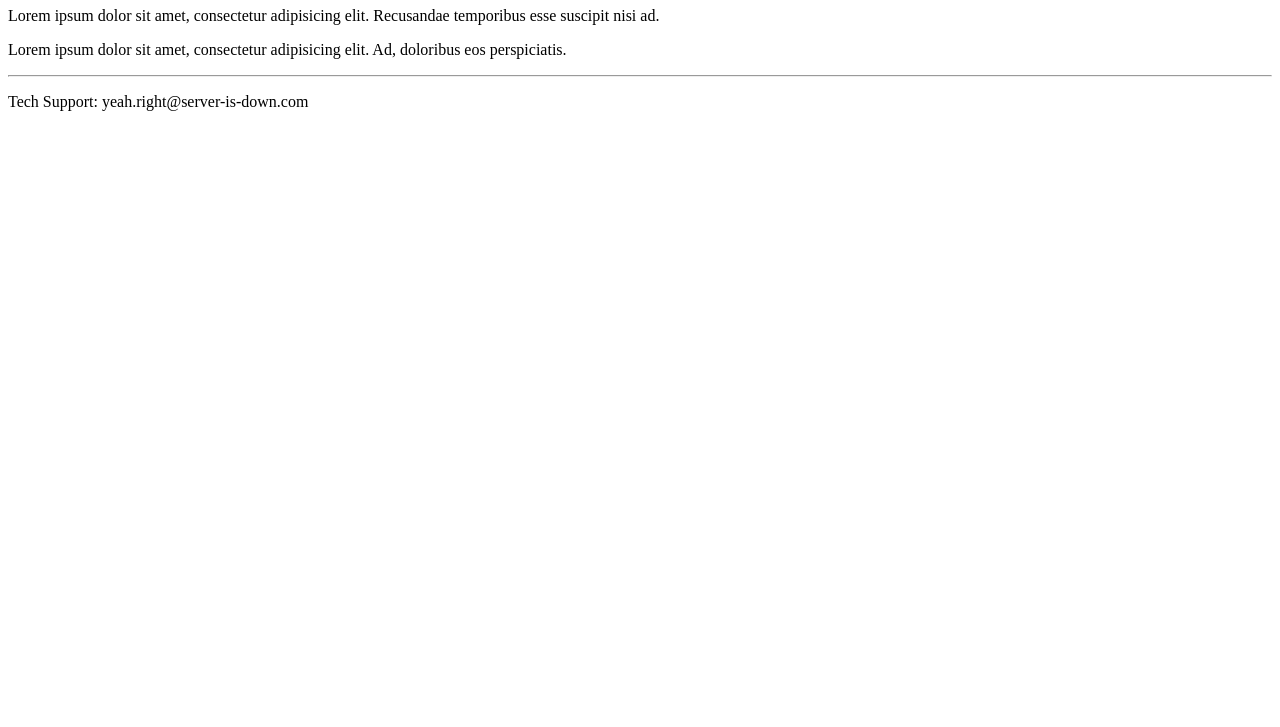
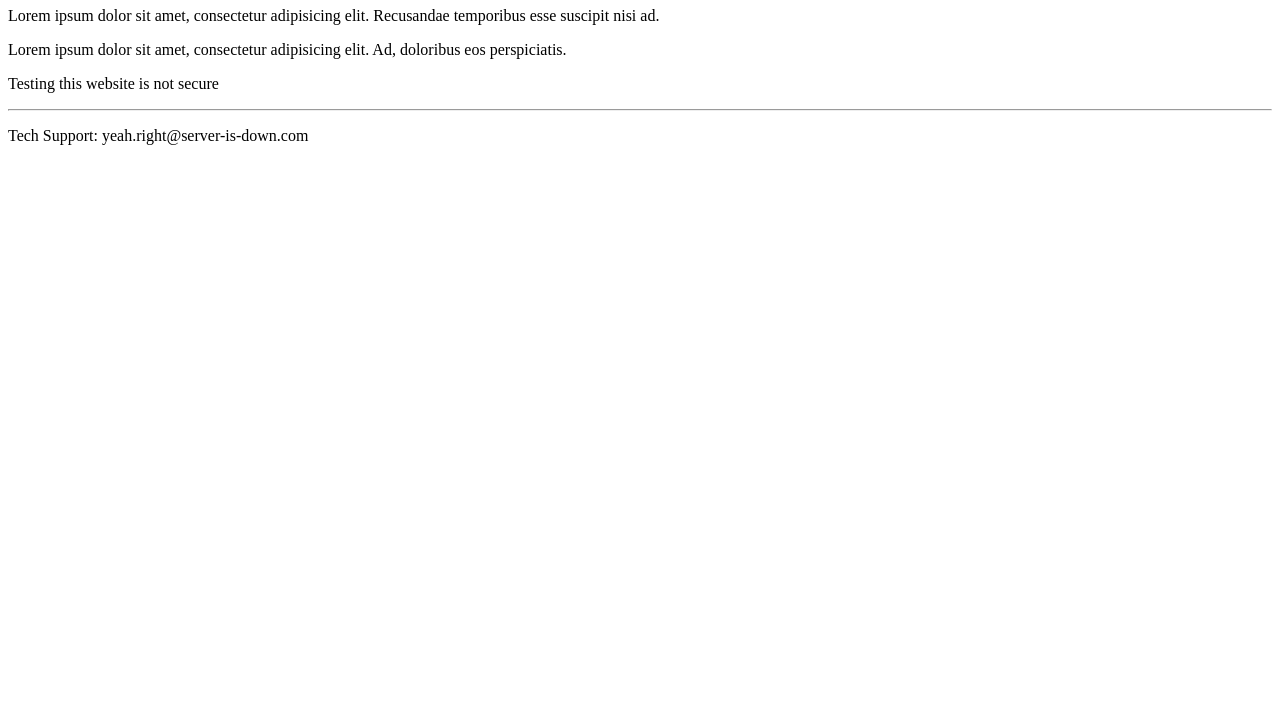
Before and after one commit to tatastummy/coursera-testing, a plain HTML site: page index.html in a window 1280 px wide. Shown: the part 73-800 px from the top of the page. Drawn offline with Linux system fonts and the light colour scheme.

Commit message:
Update index.html

```diff
--- a/index.html
+++ b/index.html
@@ -7,6 +7,7 @@
     <h1>HTML is Structure Only</h1>
     <p>Lorem ipsum dolor sit amet, consectetur adipisicing elit. Recusandae temporibus esse suscipit nisi ad.</p>
     <p>Lorem ipsum dolor sit amet, consectetur adipisicing elit. Ad, doloribus eos perspiciatis.</p>
+    <p>Testing this website is not secure</p>
     <footer>
       <hr>
       <p>Tech Support: yeah.right@server-is-down.com</p>
```
